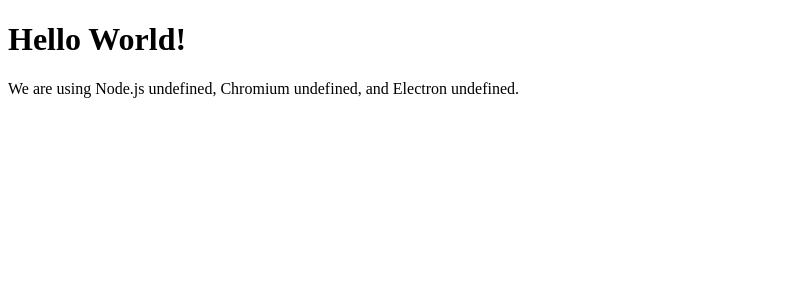
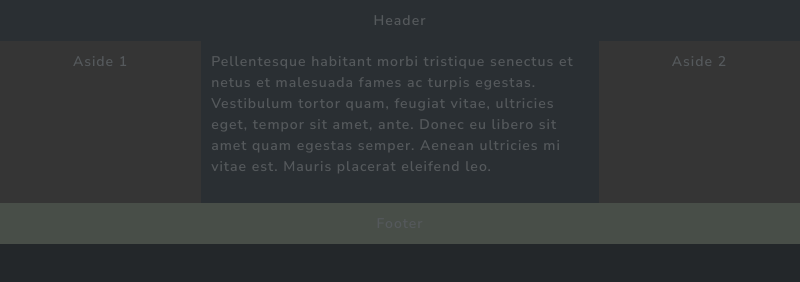
Before and after one commit to samirm/wordsmith, an Electron app: page index.html in a window 800 px wide. Drawn offline with nearby package versions, Linux system fonts and the light colour scheme; no server answers.

Commit message:
visual changes

```diff
--- a/index.html
+++ b/index.html
@@ -2,15 +2,20 @@
 <html>
   <head>
     <meta charset="UTF-8">
-    <title>Hello World!</title>
+    <title>Suspicious process</title>
+    <link rel="stylesheet" href="https://bootswatch.com/4/lux/bootstrap.min.css">
+    <link rel="stylesheet" href="main.css">
   </head>
   <body>
-    <h1>Hello World!</h1>
-    <!-- All of the Node.js APIs are available in this renderer process. -->
-    We are using Node.js <script>document.write(process.versions.node)</script>,
-    Chromium <script>document.write(process.versions.chrome)</script>,
-    and Electron <script>document.write(process.versions.electron)</script>.
-
+      <div class="wrapper">
+          <header class="header">Header</header>
+          <article class="main">
+            <p>Pellentesque habitant morbi tristique senectus et netus et malesuada fames ac turpis egestas. Vestibulum tortor quam, feugiat vitae, ultricies eget, tempor sit amet, ante. Donec eu libero sit amet quam egestas semper. Aenean ultricies mi vitae est. Mauris placerat eleifend leo.</p>
+          </article>
+          <aside class="aside aside-1">Aside 1</aside>
+          <aside class="aside aside-2">Aside 2</aside>
+          <footer class="footer">Footer</footer>
+        </div>
     <script>
       // You can also require other files to run in this process
       require('./renderer.js')
--- /dev/null
+++ b/main.css
@@ -0,0 +1,52 @@
+body {
+    padding: 0;
+
+    background-color:#23272a;
+  }
+
+
+
+  .wrapper {
+    display: flex;
+    flex-flow: row wrap;
+    font-weight: bold;
+    text-align: center;
+  }
+
+  .wrapper > * {
+    padding: 10px;
+    flex: 1 100%;
+  }
+
+  .header {
+    background: #2a2f33;
+  }
+
+  .footer {
+    background: rgb(72, 78, 72);
+  }
+
+  .main {
+    text-align: left;
+    background: #2a2f33;
+  }
+
+  .aside-1 {
+    background: rgb(53, 53, 53);
+  }
+
+  .aside-2 {
+    background: rgb(53, 53, 53);
+  }
+
+  @media all and (min-width: 600px) {
+    .aside { flex: 1 auto; }
+  }
+
+  @media all and (min-width: 800px) {
+    .main    { flex: 3 0px; }
+    .aside-1 { order: 1; }
+    .main    { order: 2; }
+    .aside-2 { order: 3; }
+    .footer  { order: 4; }
+  }
```
